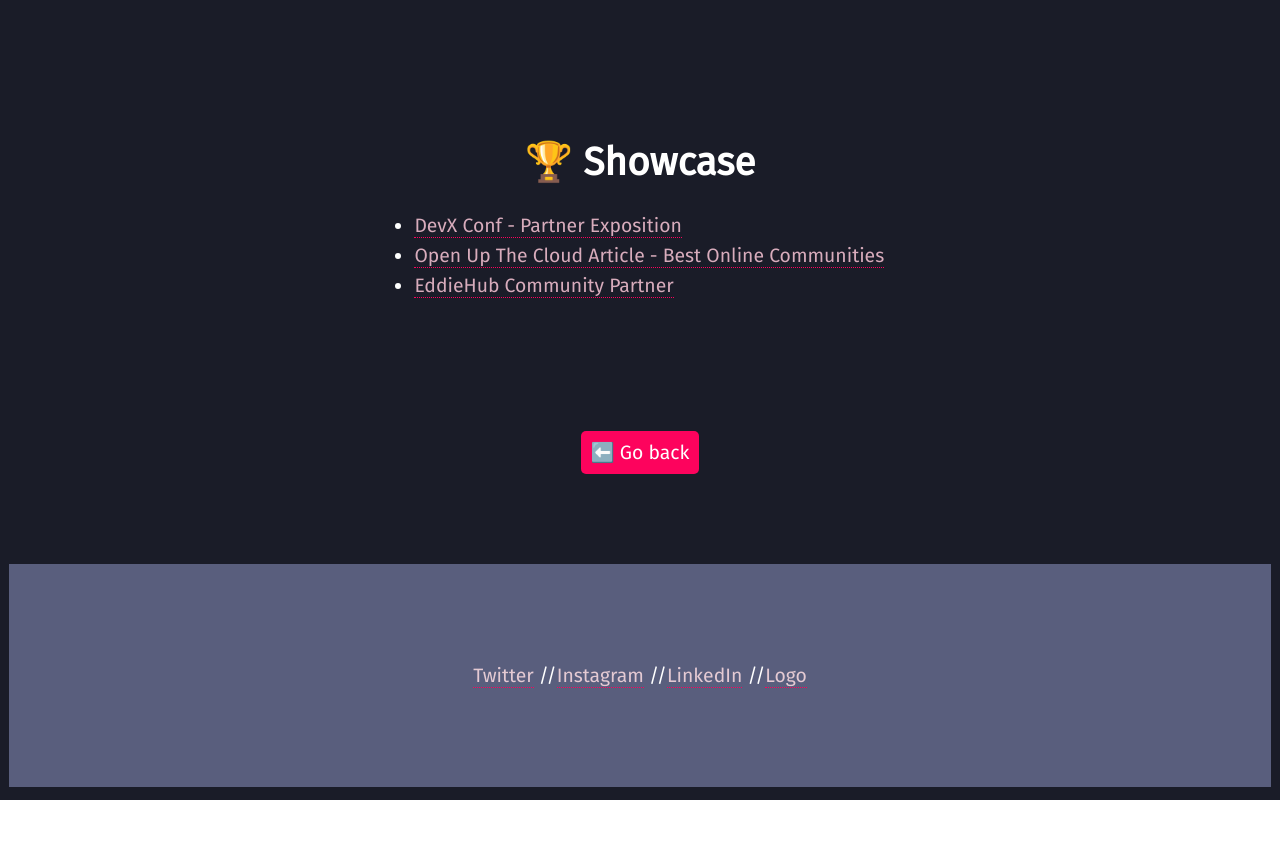
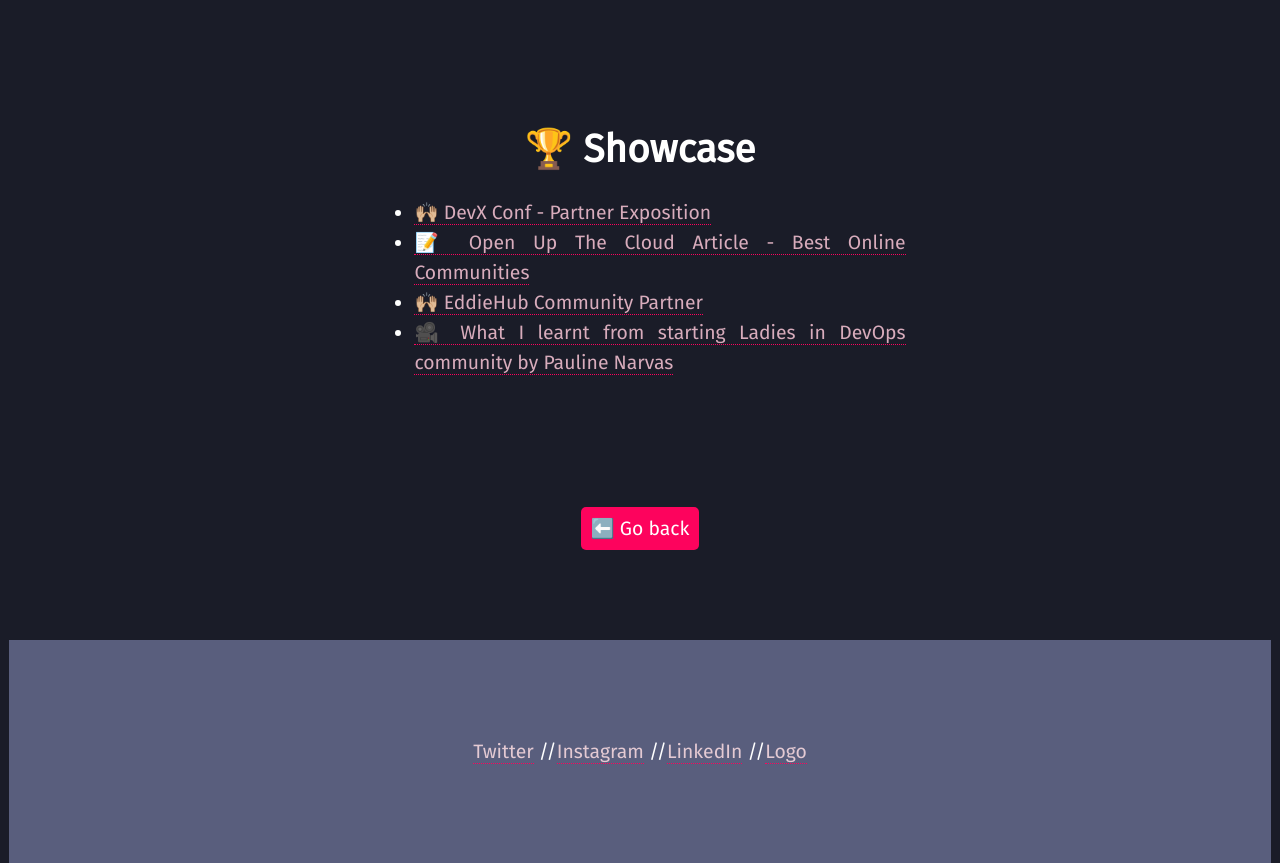
Before and after one commit to pawlean/ladiesindevops, a Next.js app: page /showcase in a window 1280 px wide. Before the commit the page ends 800 px from the top, so only its background shows below. Built offline with nearby package versions, Linux system fonts and the light colour scheme.

Commit message:
Update Showcase

```diff
--- a/pages/showcase.js
+++ b/pages/showcase.js
@@ -11,7 +11,7 @@
           <ul>
             <li>
               <a href="https://devxconf.org/expo" target="_blank">
-                DevX Conf - Partner Exposition
+                🙌🏼 DevX Conf - Partner Exposition
               </a>
             </li>
             <li>
@@ -19,12 +19,17 @@
                 href="https://www.thedevcoach.co.uk/best-online-cloud-communities/"
                 target="_blank"
               >
-                Open Up The Cloud Article - Best Online Communities
+                📝 Open Up The Cloud Article - Best Online Communities
               </a>
             </li>
             <li>
               <a href="https://www.eddiehub.org/?r_done=1" target="_blank">
-                EddieHub Community Partner
+                🙌🏼 EddieHub Community Partner
+              </a>
+            </li>
+             <li>
+              <a href="https://www.youtube.com/watch?v=b96Jp1dVuRk&ab_channel=RVUYouTube" target="_blank">
+                🎥 What I learnt from starting Ladies in DevOps community by Pauline Narvas
               </a>
             </li>
           </ul>
```
